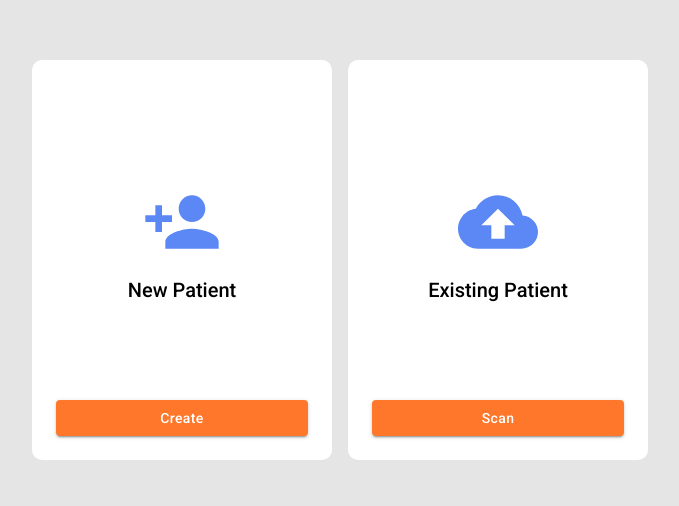
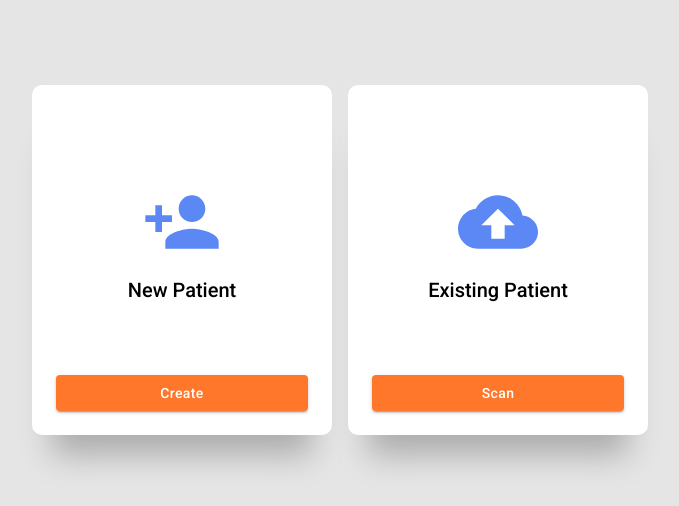
Before and after one commit to AshsGit/pta-app, a React (Create React App) app in the folder client/: page / in a window 1280 px wide. Shown: the part 140-646 px from the top of the page, without its empty margins (300-979 px from the left). Built offline with nearby package versions, Linux system fonts and the light colour scheme.

Commit message:
Added existing patient dialog

```diff
--- a/client/public/index.html
+++ b/client/public/index.html
@@ -26,7 +26,7 @@
       work correctly both with client-side routing and a non-root public URL.
       Learn how to configure a non-root public URL by running `npm run build`.
     -->
-    <title>React App</title>
+    <title>PTA Diagnosis App</title>
   </head>
   <body>
     <noscript>You need to enable JavaScript to run this app.</noscript>
--- a/client/src/components/dialogs/ExistingPatientDialog.tsx
+++ b/client/src/components/dialogs/ExistingPatientDialog.tsx
@@ -1,11 +1,109 @@
 import React from 'react';
 import Dialog from '@material-ui/core/Dialog';
-import DialogTitle from '@material-ui/core/DialogTitle';
+import MuiDialogTitle from '@material-ui/core/DialogTitle';
+import TextField from '@material-ui/core/TextField';
+import Button from '@material-ui/core/Button';
+import DialogContent from '@material-ui/core/DialogContent';
+import IconButton from '@material-ui/core/IconButton';
+import CloseIcon from '@material-ui/icons/Close';
+import CropFree from '@material-ui/icons/CropFree';
+import { Theme, withStyles } from '@material-ui/core/styles';
+import { Styles } from '@material-ui/core/styles/withStyles';
+import { LockOpen } from '@material-ui/icons';
 
-export const ExistingPatientDialog = ({open, onClose}: {open: boolean, onClose: any}) => {
+const styles: Styles<Theme, any> = (theme: any) => ({
+  container: {
+    display: 'flex',
+    flexDirection: 'column',
+    justifyContent: 'space-evenly',
+    alignItems: 'stretch',
+    marginBottom: "2rem",
+    padding: "0 1rem"
+  },
+  closeButton: {
+    position: 'absolute',
+    right: theme.spacing(1),
+    top: theme.spacing(1),
+  },
+  segment: {
+    display: 'flex',
+    padding: '1rem 0',
+    // justifyContent: 'center',
+    alignItems: 'center',
+  },
+  icon: {
+    color: 'var(--color-primary)',
+    fontSize: 120,
+    marginRight: theme.spacing(4),
+  },
+  line: {
+    backgroundColor: '#ACACAC',
+    height: '2px',
+    flex: '1 0 auto'
+  }
+});
+
+const DialogTitle = withStyles(styles)((props: any) => {
+  const { children, classes, onClose, ...other } = props;
   return (
-    <Dialog open={open} onClose={onClose} aria-labelledby="simple-dialog-title">
-      <DialogTitle id="simple-dialog-title">Existing Patient</DialogTitle>
+    <MuiDialogTitle {...other}>
+      {children}
+      {onClose ? (
+        <IconButton aria-label="close" className={classes.closeButton} onClick={onClose}>
+          <CloseIcon />
+        </IconButton>
+      ) : null}
+    </MuiDialogTitle>
+  );
+});
+
+const Segment = withStyles(styles)(({ classes, children }: any) => {
+  return (<div className={classes.segment}>
+    {children}
+  </div>)
+})
+
+const PatientCodeField = withStyles(styles)(({ classes }: any) => {
+  return (<div style={{ display: 'flex', flexDirection: 'column', alignItems: 'stretch', flexGrow: 1 }}>
+    <span style={{ marginBottom: "1rem" }}>Enter unique patient code</span>
+    <form style={{ display: 'flex' }}>
+      <TextField style={{ flexGrow: 1, marginRight: "1rem" }} label="Patient code" variant="outlined" />
+      <Button style={{ flexGrow: 0, color: 'var(--color-accent)', borderColor: 'var(--color-accent)'}} variant="outlined">Enter</Button>
+    </form>
+  </div>)
+})
+
+const Divider = withStyles(styles)(({ classes }: any) => {
+  return <div style={{ display: "flex", alignItems: "center", padding: "2rem 0" }}>
+    <Line/>
+    <span style={{ margin: "0 0.5rem" }}>OR</span>
+    <Line/>
+  </div>
+})
+
+const Line = withStyles(styles)(({ classes }: any) => {
+  return <div className={classes.line}/>
+});
+
+export const ExistingPatientDialog = withStyles(styles)(({ classes, open, onClose }: any) => {
+  return (
+    <Dialog fullWidth={true} open={open} onClose={onClose} aria-labelledby="simple-dialog-title">
+      <DialogTitle onClose={onClose}>
+        {/* Existing Patient */}
+      </DialogTitle>
+      <DialogContent>
+        <div className={classes.container}>
+          <Segment>
+            <CropFree className={classes.icon} />
+            <div>Open device scanner and scan QR code</div>
+          </Segment>
+          <Divider/>
+          <Segment>
+            <LockOpen className={classes.icon} />
+            <PatientCodeField></PatientCodeField>
+          </Segment>
+        </div>
+      </DialogContent>
     </Dialog>
   )
-}
+});
--- a/client/src/components/layout/HomeCard.css
+++ /dev/null
@@ -1,36 +0,0 @@
-.card {
-    background-color: white;
-    border-radius: 10px;
-    width: 50%;
-    min-width: 200px;
-    max-width: 300px;
-    height: 50vh;
-    min-height: 250px;
-    max-height: 500px;
-    display: flex;
-    flex-direction: column;
-    justify-content: center;
-    align-items: stretch;
-    font-size: 20px;
-    font-weight: 500;
-    padding: 1.5rem;
-    box-shadow: 0 40 30 -20 rgba(0,0,0,0.25)
-}
-
-.body {
-  flex-grow: 1;
-  display: flex;
-  flex-direction: column;
-  justify-content: center;
-  align-items: center;
-}
-
-.label {
-  margin-top: 1rem
-}
-
-button {
-  background-color: var(--color-accent) !important;
-  color: white !important;
-  text-transform: none !important
-}
--- a/client/src/components/layout/HomeCard.tsx
+++ b/client/src/components/layout/HomeCard.tsx
@@ -1,27 +1,81 @@
 import React from 'react';
 import Button from '@material-ui/core/Button';
-import './HomeCard.css';
 import PersonAdd from '@material-ui/icons/PersonAdd';
 import Backup from '@material-ui/icons/Backup';
+import { Styles } from '@material-ui/core/styles/withStyles';
+import { Theme, withStyles } from '@material-ui/core/styles';
 
-export const HomeCard = ({ variant, openDialogFn }: { variant: 'new' | 'existing', openDialogFn: Function }) => {
+const styles: Styles<Theme, any> = (theme: any) => ({
+  card: {
+    backgroundColor: "white",
+    borderRadius: "10px",
+    width: "50%",
+    minWidth: "200px",
+    maxWidth: "300px",
+    height: "50vh",
+    minHeight: "250px",
+    maxHeight: "350px",
+    display: "flex",
+    flexDirection: "column",
+    justifyContent: "center",
+    alignItems: "stretch",
+    fontSize: "20px",
+    fontWeight: 500,
+    padding: "1.5rem",
+    boxShadow: "0 40px 30px -20px rgba(0,0,0,0.25)"
+  },
+  body: {
+    flexGrow: 1,
+    display: 'flex',
+    flexDirection: 'column',
+    justifyContent: 'center',
+    alignItems: 'center',
+  },
+  label: {
+    marginTop: '1rem'
+  },
+  icon: {
+    color: 'var(--color-primary)',
+    fontSize: 80
+  },
+  actionButton: {
+    backgroundColor: 'var(--color-accent)',
+    color: 'white',
+    textTransform: 'none',
+    '&:hover': {
+      backgroundColor: 'var(--color-accent)',
+      color: '#FFF'
+    }
+  },
+});
+
+const Card = withStyles(styles)((props: any) => {
+  const { children, classes, variant, openDialogFn, ...other } = props;
+
   let icon, button;
   if (variant === 'new') {
-    icon = <PersonAdd style={{ color: 'var(--color-primary)', fontSize: 80 }} />;
-    button = <Button variant="contained" onClick={() => { openDialogFn() }}>Create</Button>
+    icon = <PersonAdd className={classes.icon}/>;
+    button = <Button className={classes.actionButton} variant="contained" onClick={() => { openDialogFn() }}>Create</Button>
   } else if (variant === 'existing') {
-    icon = <Backup style={{ color: 'var(--color-primary)', fontSize: 80 }} />;
-    button = <Button variant="contained" onClick={() => { openDialogFn() }}>Scan</Button>
+    icon = <Backup className={classes.icon}/>;
+    button = <Button variant="contained" className={classes.actionButton} onClick={() => { openDialogFn() }}>Scan</Button>
   }
+
   return (
-    <div className="card">
-      <div className="body">
+    <div className={classes.card}>
+      <div className={classes.body}>
         {icon}
-        <span className="label">
+        <span className={classes.label}>
           {(variant === "new" ? "New" : "Existing") + " Patient"}
         </span>
       </div>
       {button}
     </div>
+  );
+});
+
+export const HomeCard = ({ variant, openDialogFn }: { variant: 'new' | 'existing', openDialogFn: Function }) => {
+  return (
+    <Card variant={variant} openDialogFn={openDialogFn}></Card>
   )
 }
```
Also changed, not shown: client/src/components/pages/Home.tsx (line endings or trailing spaces).
